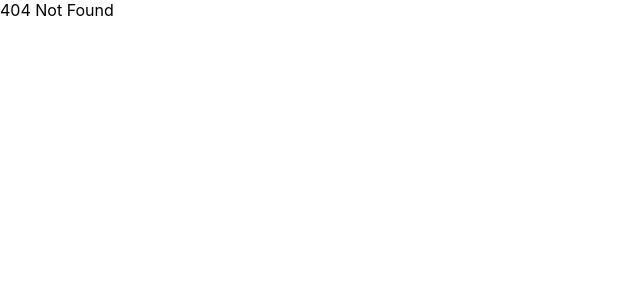
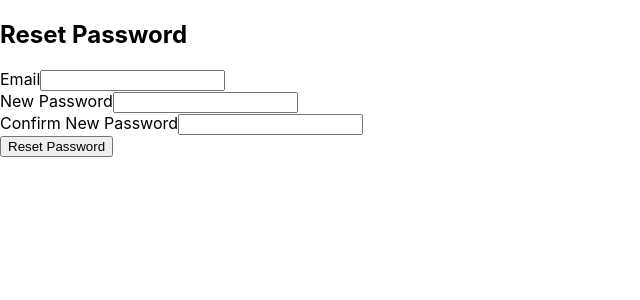
Before and after one commit to hajarLafdaoui/Event_Management_Frontend, a React (Create React App) app: page /reset-password/1 in a window 1280 px wide. Before the commit this address had no page. Shown: the top 300 px of the page, without its empty margins (0-640 px from the left). Built offline with nearby package versions, Linux system fonts and the light colour scheme.

Commit message:
Forget,Reset password

```diff
--- a/src/App.js
+++ b/src/App.js
@@ -20,7 +20,7 @@ function App() {
         <Route path="/signin" element={<SignIn />} />
         <Route path="/signup" element={<SignUp />} />
         <Route path="/forgot-password" element={<ForgotPassword />} />
-        <Route path="/reset-password" element={<ResetPassword />} />
+        <Route path="/reset-password/:token" element={<ResetPassword />} />
         <Route path="/email/verify/:id/:hash" element={<EmailVerification />} />
 
 <Route path="/verify-email/:id/:hash" element={<EmailVerification />} />
--- a/src/components/Auth/ForgotPassword.jsx
+++ b/src/components/Auth/ForgotPassword.jsx
@@ -1,6 +1,6 @@
 import React, { useState } from 'react';
-import axios from 'axios';
 import { useNavigate } from 'react-router-dom';
+import api from '../../api/api';
 
 const ForgotPassword = () => {
   const [email, setEmail] = useState('');
@@ -12,16 +12,19 @@ const ForgotPassword = () => {
   const handleSubmit = async (e) => {
     e.preventDefault();
     setLoading(true);
+    setError('');
+    setMessage('');
 
     try {
-      await axios.post('/auth/forgot-password', { email });
-      setMessage('Password reset link sent to your email');
-      setError('');
+      const response = await api.post('/auth/forgot-password', {
+        email
+      });
+
+      setMessage(response.data.message);
     } catch (err) {
       setError(err.response?.data?.message || 'Failed to send reset link');
-      setMessage('');
-    } finally {
-      setLoading(false);
+      console.log(err);
+
     }
   };
 
@@ -44,7 +47,9 @@ const ForgotPassword = () => {
           {loading ? 'Sending...' : 'Send Reset Link'}
         </button>
       </form>
-      <button onClick={() => navigate('/signin')}>Back to Sign In</button>
+      <div className="auth-links">
+        <button onClick={() => navigate('/signin')}>Back to Sign In</button>
+      </div>
     </div>
   );
 };
--- a/src/components/Auth/ResetPassword.jsx
+++ b/src/components/Auth/ResetPassword.jsx
@@ -1,36 +1,50 @@
-import React, { useState } from 'react';
-import axios from 'axios';
+import React, { useState, useEffect } from 'react';
 import { useNavigate, useSearchParams } from 'react-router-dom';
+import api from '../../api/api';
 
 const ResetPassword = () => {
+  const [searchParams] = useSearchParams();
+  const [token, setToken] = useState('');
+  const [email, setEmail] = useState(searchParams.get('email') || '');
   const [password, setPassword] = useState('');
-  const [password_confirmation, setPasswordConfirmation] = useState('');
+  const [passwordConfirmation, setPasswordConfirmation] = useState('');
   const [message, setMessage] = useState('');
   const [error, setError] = useState('');
   const [loading, setLoading] = useState(false);
-  const [searchParams] = useSearchParams();
   const navigate = useNavigate();
 
-  const token = searchParams.get('token');
-  const email = searchParams.get('email');
+  useEffect(() => {
+    // Get token from URL if it's not passed as prop
+    const pathToken = window.location.pathname.split('/reset-password/')[1];
+    if (pathToken) {
+      setToken(pathToken);
+    }
+  }, []);
 
   const handleSubmit = async (e) => {
     e.preventDefault();
+
+    if (password !== passwordConfirmation) {
+      setError('Passwords do not match');
+      return;
+    }
+
     setLoading(true);
+    setError('');
+    setMessage('');
 
     try {
-      await axios.post('/auth/reset-password', {
+      const response = await api.post('/auth/reset-password', {
         token,
         email,
         password,
-        password_confirmation
+        password_confirmation: passwordConfirmation
       });
-      setMessage('Password reset successfully');
-      setError('');
-      setTimeout(() => navigate('/signin'), 2000);
+
+      setMessage('Password reset successfully!');
+      setTimeout(() => navigate('/signin'), 3000);
     } catch (err) {
       setError(err.response?.data?.message || 'Failed to reset password');
-      setMessage('');
     } finally {
       setLoading(false);
     }
@@ -42,6 +56,16 @@ const ResetPassword = () => {
       {message && <div className="success-message">{message}</div>}
       {error && <div className="error-message">{error}</div>}
       <form onSubmit={handleSubmit}>
+        <div className="form-group">
+          <label>Email</label>
+          <input
+            type="email"
+            value={email}
+            onChange={(e) => setEmail(e.target.value)}
+            required
+            readOnly={!!searchParams.get('email')} // Make readonly if from URL
+          />
+        </div>
         <div className="form-group">
           <label>New Password</label>
           <input
@@ -56,7 +80,7 @@ const ResetPassword = () => {
           <label>Confirm New Password</label>
           <input
             type="password"
-            value={password_confirmation}
+            value={passwordConfirmation}
             onChange={(e) => setPasswordConfirmation(e.target.value)}
             required
             minLength="8"
--- a/src/components/Auth/SignIn.jsx
+++ b/src/components/Auth/SignIn.jsx
@@ -61,11 +61,10 @@ const SignIn = () => {
           {loading ? 'Signing In...' : 'Sign In'}
         </button>
       </form>
-      <div className="auth-links">
-        <button onClick={() => navigate('/reset-password')}>Forgot Password?</button>
-        <button onClick={() => navigate('/signup')}>Create Account</button>
-      </div>
-      // Add to your SignIn component, near the form closing tag
+<div className="auth-links">
+  <button onClick={() => navigate('/forgot-password')}>Forgot Password?</button>
+  <button onClick={() => navigate('/signup')}>Create Account</button>
+</div>
       <div className="social-login">
         <p>Or sign in with:</p>
         <SocialAuthButtons type="signin" />
--- a/src/components/Auth/SocialAuthButtons.jsx
+++ b/src/components/Auth/SocialAuthButtons.jsx
@@ -60,7 +60,7 @@ const SocialAuthButtons = ({ type = 'signin' }) => {
               alert('Google login failed. Please try again.');
             }}
             useOneTap={type === 'signin'}
-            ux_mode="redirect"  // Change from popup to redirect
+            ux_mode="popup" // Change to popup
 
             text={type === 'signin' ? 'signin_with' : 'signup_with'}
             theme="filled_blue"
```
